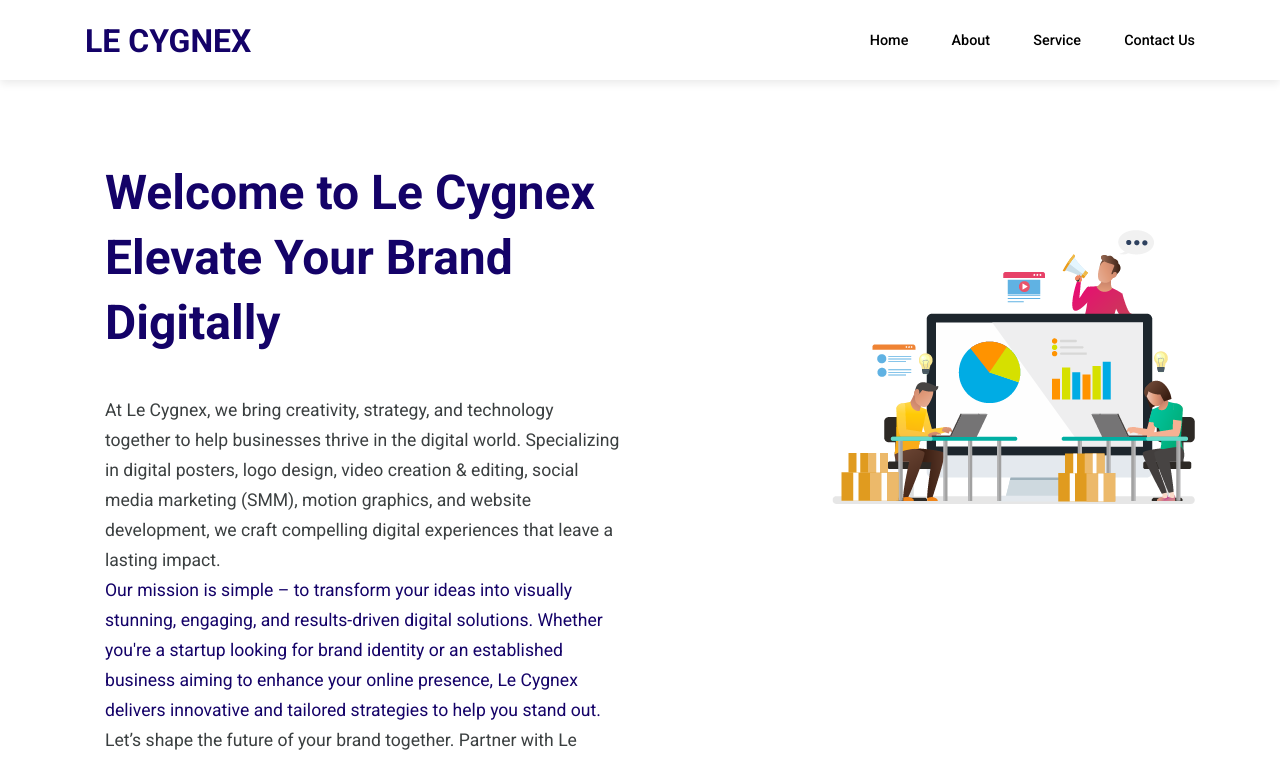
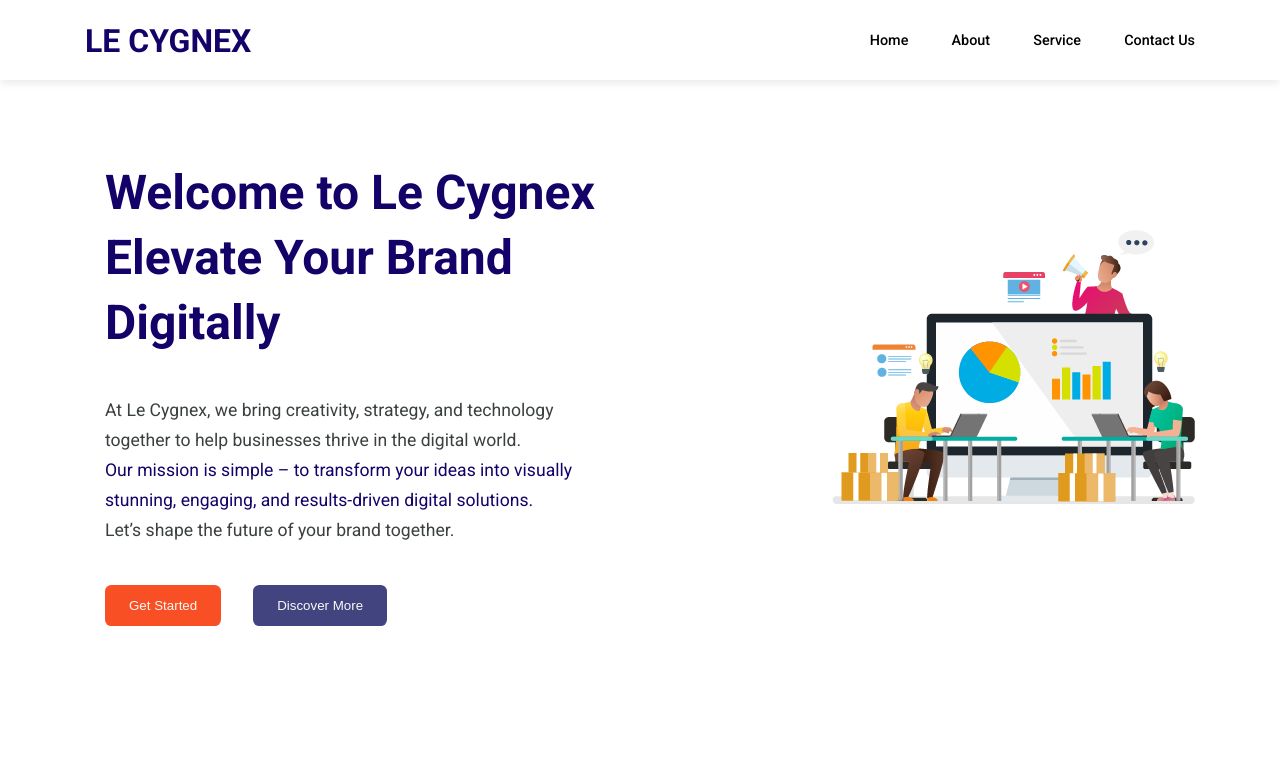
Before and after one commit to Nihalpm123/lecygnex, a React (Vite) app: page / in a window 1280 px wide. Shown: the top 760 px of the page. Built offline with nearby package versions, Linux system fonts and the light colour scheme.

Commit message:
description changed

```diff
--- a/src/components/UI/Hero.jsx
+++ b/src/components/UI/Hero.jsx
@@ -13,9 +13,9 @@ const Hero = () => {
                         <h2>Welcome to Le Cygnex</h2>
                         <h2>Elevate Your Brand Digitally</h2>
                     </div>
-                    <p className="description">At Le Cygnex, we bring creativity, strategy, and technology together to help businesses thrive in the digital world. Specializing in digital posters, logo design, video creation & editing, social media marketing (SMM), motion graphics, and website development, we craft compelling digital experiences that leave a lasting impact. <br />
-                    <span className='highlight'>Our mission is simple – to transform your ideas into visually stunning, engaging, and results-driven digital solutions. Whether you're a startup looking for brand identity or an established business aiming to enhance your online presence, Le Cygnex delivers innovative and tailored strategies to help you stand out.</span> <br />
-                    Let’s shape the future of your brand together. Partner with Le Cygnex and make your digital presence unforgettable.
+                    <p className="description">At Le Cygnex, we bring creativity, strategy, and technology together to help businesses thrive in the digital world. <br />
+                    <span className='highlight'>Our mission is simple – to transform your ideas into visually stunning, engaging, and results-driven digital solutions.</span> <br />
+                    Let’s shape the future of your brand together.
                     </p>
 
                     <div className="hero__btns">
```
